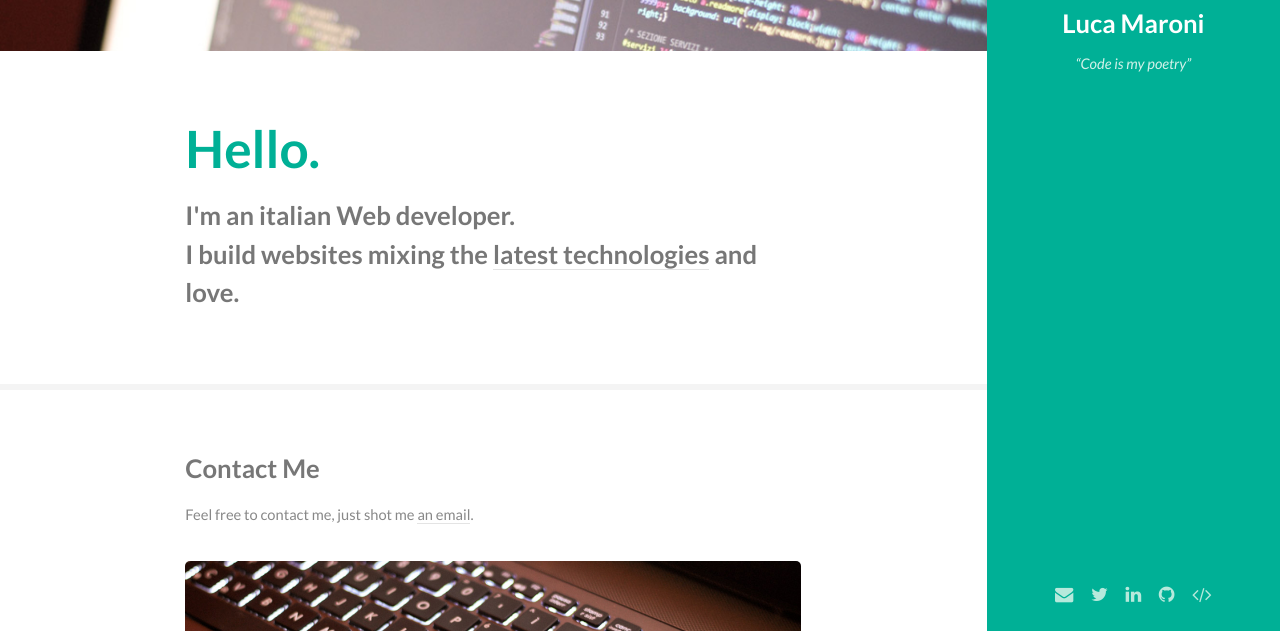
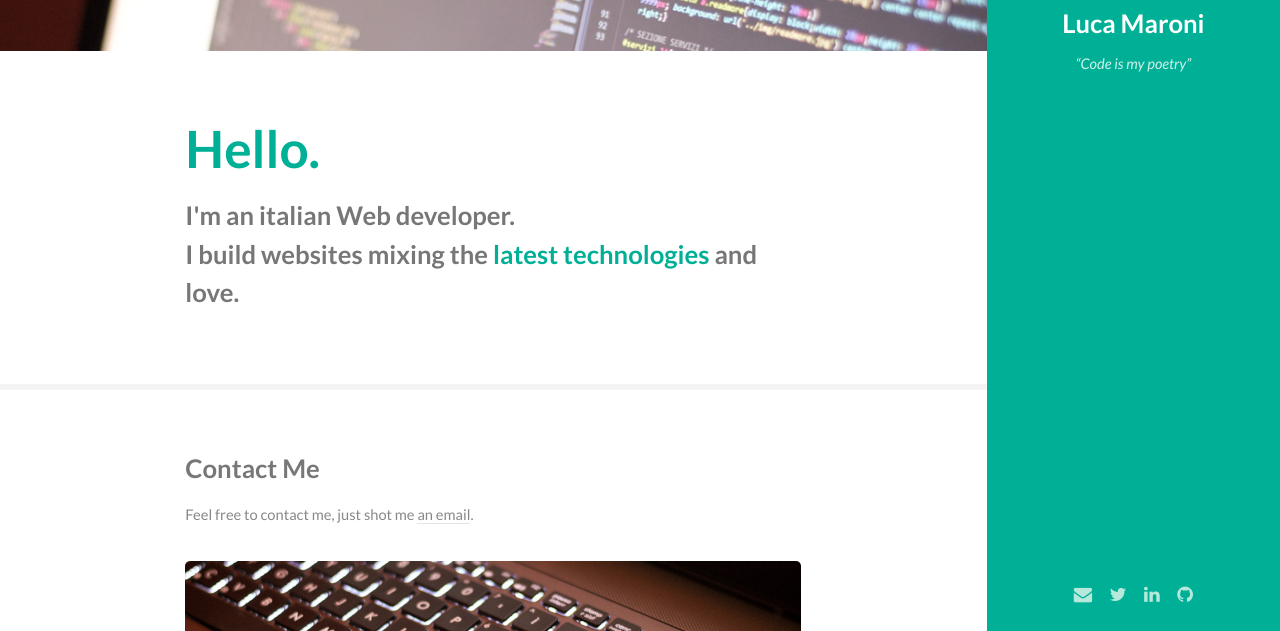
Before and after one commit to kino90/kino90.github.io, a plain HTML site: page index.html in a window 1280 px wide. Shown: the part 169-800 px from the top of the page. Drawn offline with Linux system fonts and the light colour scheme.

Commit message:
Update index.html

```diff
--- a/index.html
+++ b/index.html
@@ -38,7 +38,6 @@
 							<li><a target="_blank" href="https://twitter.com/lucakinomaroni" class="icon fa-twitter"><span class="label">Twitter</span></a></li>
 							<li><a target="_blank" href="http://www.linkedin.com/in/lucakinomaroni" class="icon fa-linkedin"><span class="label">LinkedIn</span></a></li>
 							<li><a target="_blank" href="https://github.com/kino90" class="icon fa-github"><span class="label">Github</span></a></li>
-							<li><a target="_blank" href="http://www.codeivate.com/users/kino90" class="icon fa-code"><span class="label">Codeivate</span></a></li>
 						</ul>
 					</footer>
 				</section>
@@ -52,7 +51,7 @@
 								<header class="major">
 									<h2>Hello.</h2>
 									<p> I'm an italian Web developer.<br>
-									I build websites mixing the <a href="#two">latest technologies</a> and love.</p>
+									I build websites mixing the <span style="color:#00b096;">latest technologies</span> and love.</p>
 								</header>
 							</div>
 						</section>
```
